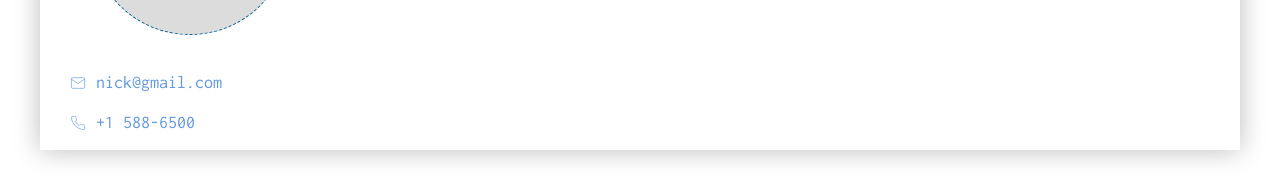
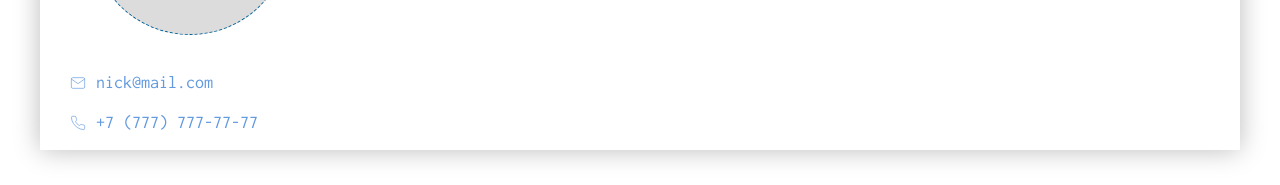
Before and after one commit to Marina-Sidorkina/cv_maker, a React (Create React App) app: page / in a window 1280 px wide. Shown: the part 345-530 px from the top of the page. Built offline with nearby package versions, Linux system fonts and the light colour scheme.

Commit message:
Add contact

```diff
--- a/src/App.tsx
+++ b/src/App.tsx
@@ -1,6 +1,8 @@
 import React, {useRef} from 'react';
-import {Header, Footer, Content, Avatar, Aside, Contacts} from './components';
+import {Header, Footer, Content, Avatar, Aside, Contact} from './components';
 import { useReactToPrint } from 'react-to-print';
+import { ReactComponent as MailIcon } from '../src/assets/icons/mail.svg';
+import { ReactComponent as PhoneIcon } from '../src/assets/icons/phone.svg';
 
 function App() {
   const componentRef = useRef(null);
@@ -15,7 +17,8 @@ function App() {
       <Header onClick={handlePrintClick}/>
       <Content refLink={componentRef}>
         <Aside top={avatar}>
-          <Contacts/>
+          <Contact icon={<MailIcon/>} text={'nick@mail.com'}/>
+          <Contact icon={<PhoneIcon/>} text={'+7 (777) 777-77-77'}/>
         </Aside>
       </Content>
       <Footer href={"https://github.com/Marina-Sidorkina/cv_maker"}/>
--- /dev/null
+++ b/src/components/contact/index.tsx
@@ -0,0 +1,41 @@
+import React from 'react';
+import styled from 'styled-components';
+
+const Wrapper = styled.div`
+  box-sizing: border-box;
+  display: flex;
+  justify-content: flex-start;
+  align-items: center;
+  min-height: 25px;
+  margin-bottom: 15px;
+  padding: 0 30px;
+  color: #6299df;
+  font-size: 18px;
+  line-height: 25px;
+
+  :focus {
+    background-color: #f4f4f4;
+  }
+
+  svg {
+    flex-shrink: 0;
+    margin-right: 10px;
+  }
+
+  span {
+    max-width: 230px;
+  }
+`;
+
+const Contact = (props: {icon: React.ReactElement; text: string}) => {
+  return (
+    <Wrapper>
+      {props.icon}
+      <span contentEditable suppressContentEditableWarning spellCheck={false}>
+        {props.text}
+      </span>
+    </Wrapper>
+  );
+}
+
+export default React.memo(Contact);
--- a/src/components/contacts/index.tsx
+++ /dev/null
@@ -1,52 +0,0 @@
-import React from 'react';
-import styled from 'styled-components';
-import { ReactComponent as MailIcon } from '../../assets/icons/mail.svg';
-import { ReactComponent as PhoneIcon } from '../../assets/icons/phone.svg';
-
-
-const Wrapper = styled.div`
-  box-sizing: border-box;
-  padding: 0 30px;
-`;
-
-const Item = styled.div`
-  box-sizing: border-box;
-  display: flex;
-  justify-content: flex-start;
-  align-items: center;
-  min-height: 25px;
-  margin-bottom: 15px;
-  color: #6299df;
-  font-size: 18px;
-  line-height: 25px;
-
-  :focus {
-    background-color: #f4f4f4;
-  }
-
-  svg {
-    flex-shrink: 0;
-    margin-right: 10px;
-  }
-
-  span {
-    max-width: 230px;
-  }
-`;
-
-const Contacts = () => {
-  return (
-    <Wrapper>
-      <Item>
-        <MailIcon />
-        <span contentEditable suppressContentEditableWarning spellCheck={false}>nick@gmail.com</span>
-      </Item>
-      <Item >
-        <PhoneIcon />
-        <span contentEditable suppressContentEditableWarning spellCheck={false}>+1 588-6500</span>
-      </Item>
-    </Wrapper>
-  );
-}
-
-export default React.memo(Contacts);
--- a/src/components/index.ts
+++ b/src/components/index.ts
@@ -3,7 +3,7 @@ export {default as Footer} from './footer';
 export {default as Content} from './layouts/content';
 export {default as Avatar} from './avatar';
 export {default as Aside} from './layouts/aside';
-export {default as Contacts} from './contacts';
+export {default as Contact} from './contact';
 export {default as FileInput} from './elements/file-input';
 export {default as Label} from './elements/label';
 export {default as Preview} from './elements/preview';
```
